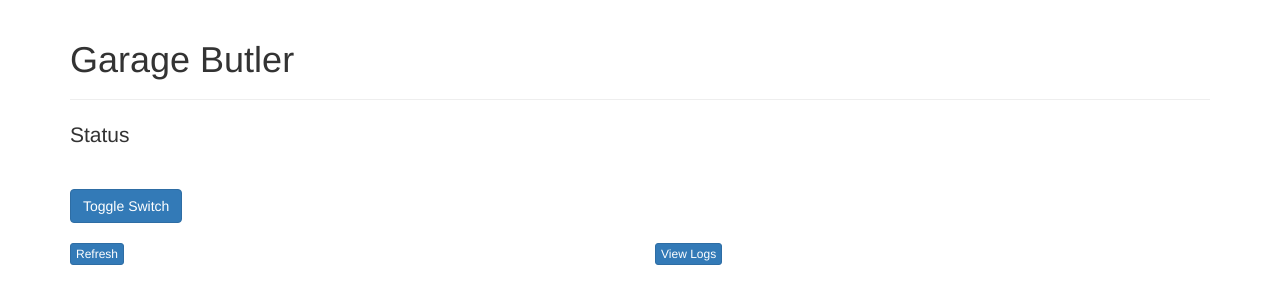
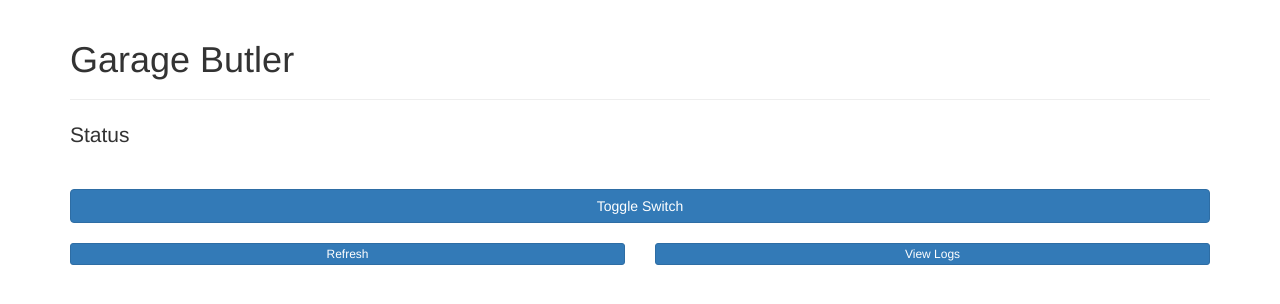
Before and after one commit to gurumitts/garage-butler, a Flask app: page / in a window 1280 px wide. Shown: the top 304 px of the page. Run offline with Flask 2, Linux system fonts and the light colour scheme; data that the repository does not hold is empty; some libraries are stand-ins or nearby versions.

Commit message:
trying new layout

```diff
--- a/garage/templates/index.html
+++ b/garage/templates/index.html
@@ -48,15 +48,15 @@
 
     <div class="row">
         <div class="col-xs-12">
-            <a onclick="toggle(this)" class="btn btn-primary " role="button">Toggle Switch</a>
+            <a onclick="toggle(this)" class="btn btn-primary " role="button" style="width: 100%;">Toggle Switch</a>
         </div>
     </div>
     <div class="row">
         <div class="col-xs-6">
-            <a href="/" class="btn btn-primary btn-xs" role="button">Refresh</a>
+            <a href="/" class="btn btn-primary btn-xs" role="button" style="width: 100%;">Refresh</a>
         </div>
         <div class="col-xs-6">
-            <a href="/logs" class="btn btn-primary btn-xs" role="button">View Logs</a>
+            <a href="/logs" class="btn btn-primary btn-xs" role="button" style="width: 100%;">View Logs</a>
 
         </div>
     </div>
```
